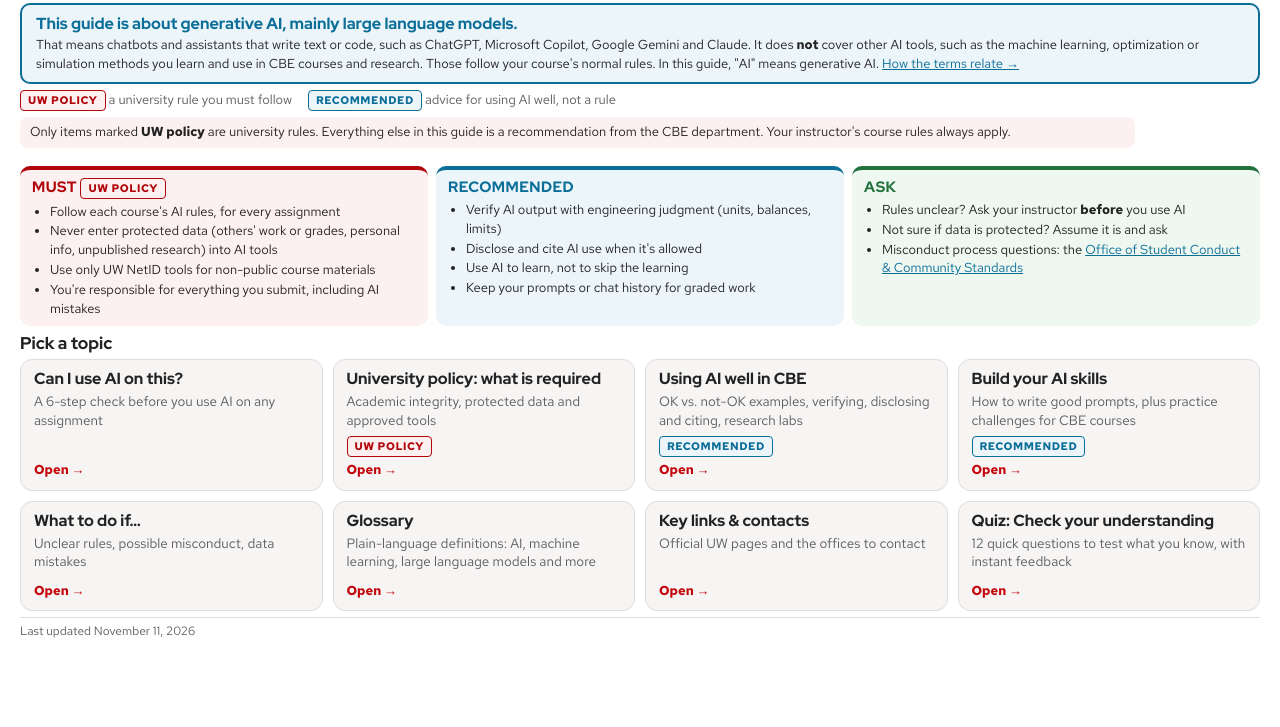
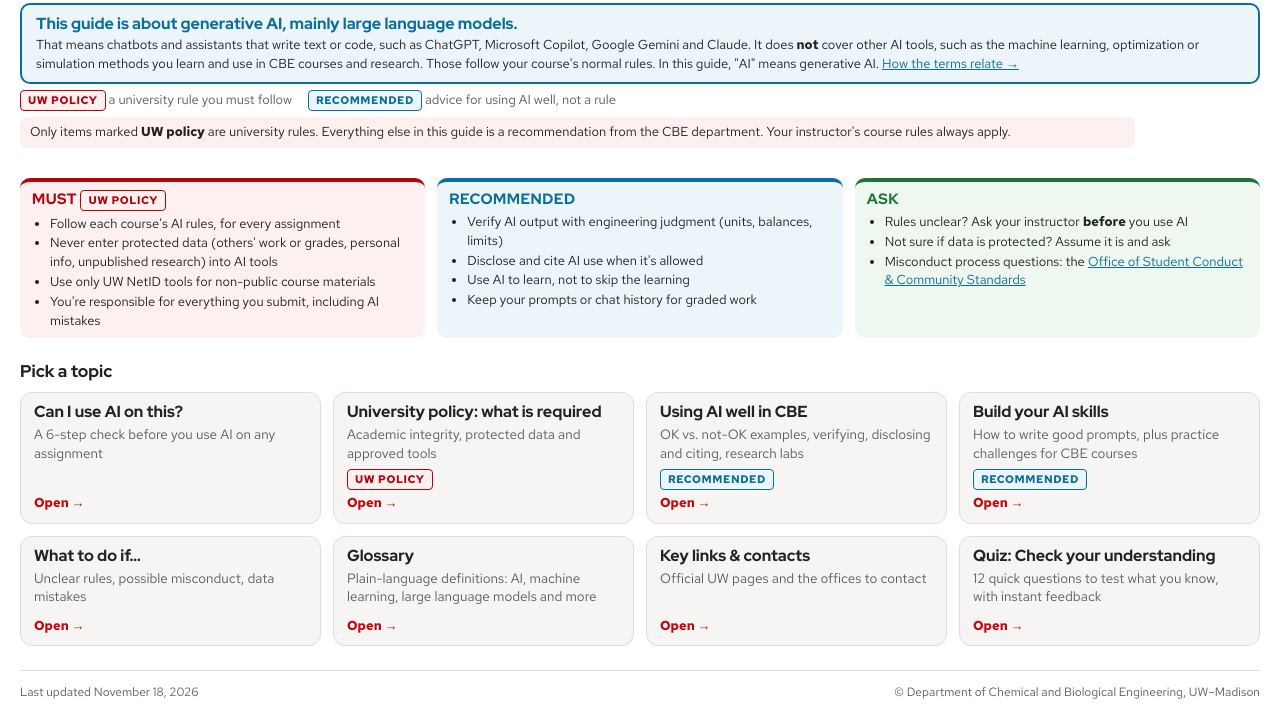
Before and after one commit to vzavala/CBEResources, a plain HTML site: page Navigators/ai-guidelines/index.html in a window 1280 px wide. Shown: the part 73-800 px from the top of the page. Drawn offline with Linux system fonts and the light colour scheme.

Commit message:
AI guidelines: copyright footer, more vertical spacing between sections
Co-Authored-By: Claude Opus 5.5 <noreply@anthropic.com>

```diff
--- a/Navigators/ai-guidelines/index.html
+++ b/Navigators/ai-guidelines/index.html
@@ -196,6 +196,16 @@
   .tile { padding: 9px 13px; }
   .tile .tt { font-size: 16px; }
   footer { padding: 4px 0 4px; margin-top: 6px; }
+</style>
+<style>
+  header { padding-bottom: 20px; }
+  .glance { margin: 10px 0 4px; gap: 12px; }
+  .hub-h { margin: 22px 0 10px; }
+  .tiles { gap: 12px; }
+  section.page h3.sub { margin-top: 26px; }
+  section.page h4 { margin-top: 18px; }
+  section.page .two, section.page .sample, section.page .list { margin-top: 12px; margin-bottom: 12px; }
+  footer { display: flex; flex-wrap: wrap; justify-content: space-between; gap: 4px 16px; margin-top: 24px; padding: 12px 0 18px; }
 </style>
 </head>
 <body>
@@ -442,7 +452,7 @@
   </section>
 </div>
 
-<footer>Last updated November 11, 2026</footer>
+<footer><span>Last updated November 18, 2026</span><span>© Department of Chemical and Biological Engineering, UW–Madison</span></footer>
 </main>
 <script>
   var VIEWS = ["students"];
```
